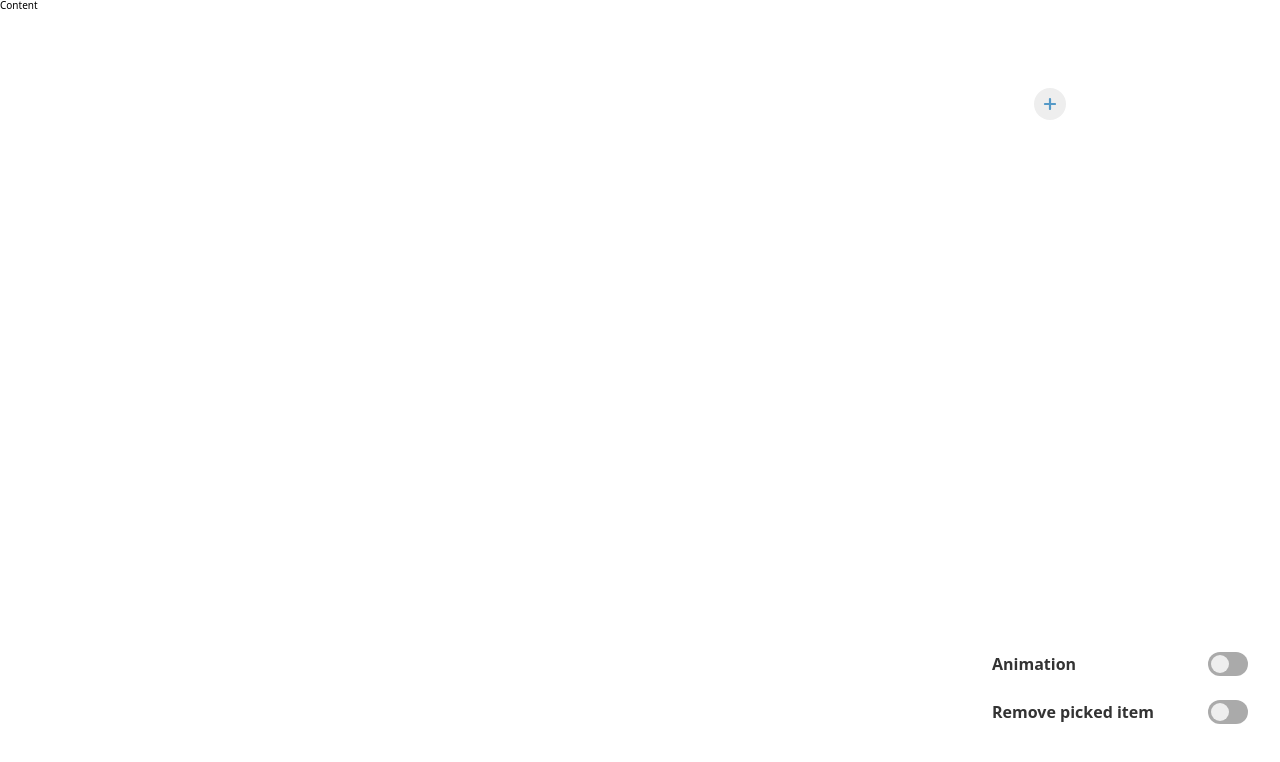
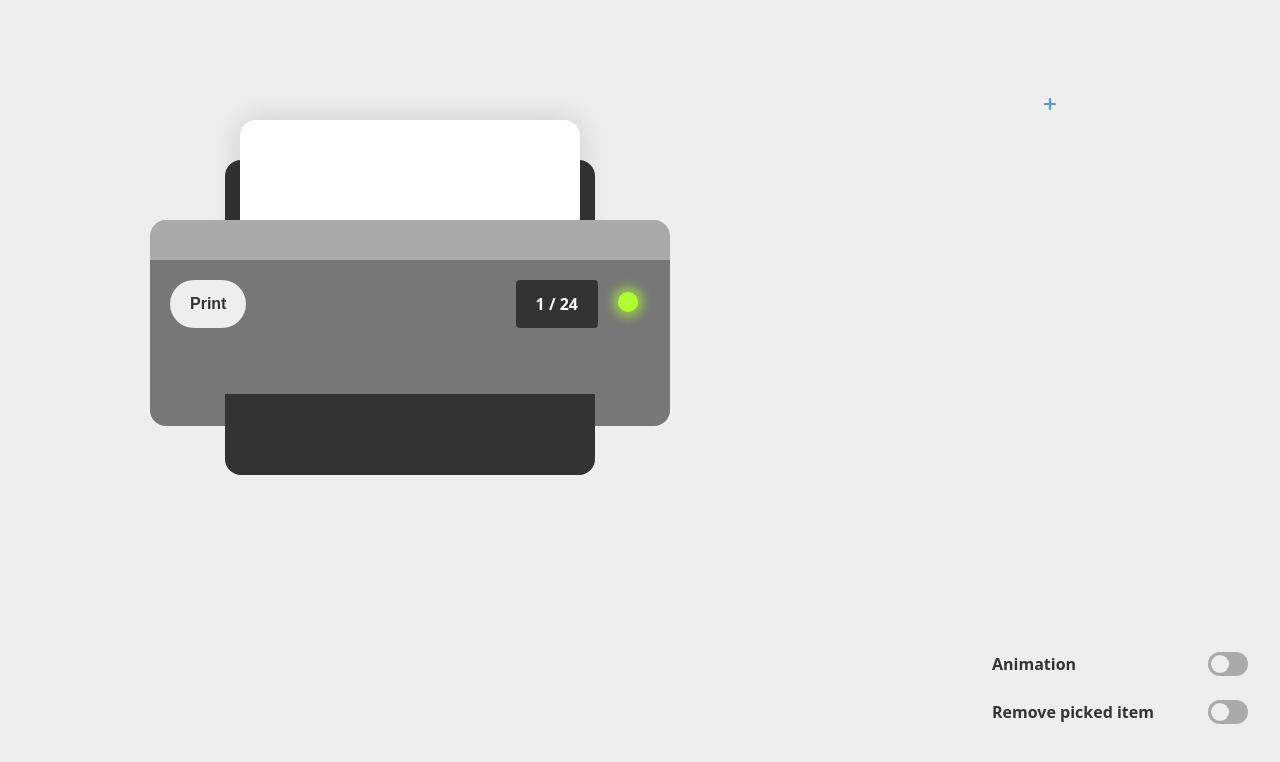
Before and after one commit to euparkn/RandomPrinter, a React (Create React App) app: page / in a window 1280 px wide. Shown: the top 762 px of the page. Built offline with nearby package versions, Linux system fonts and the light colour scheme.

Commit message:
feat: Printer component and style (#11)

```diff
--- a/src/assets/styles/_content.scss
+++ b/src/assets/styles/_content.scss
@@ -1,4 +1,7 @@
 .content {
+  @include FULLSIZE;
   min-width: 280px;
-  width: 100%;
+  display: flex;
+  justify-content: center;
+  align-items: center;
 }
--- /dev/null
+++ b/src/assets/styles/_printer.scss
@@ -0,0 +1,79 @@
+.printer {
+  width: 520px;
+  height: 560px;
+  position: relative;
+  > div {
+    position: absolute;
+    left: 50%;
+    transform: translateX(-50%);
+  }
+  .printer-box {
+    width: 370px;
+    height: 315px;
+    background-color: var(--gray-4);
+    border-radius: 16px;
+    z-index: 99;
+    top: 40px;
+  }
+  .printer-body-behind {
+    width: 520px;
+    height: 52px;
+    background-color: var(--gray-3);
+    z-index: 98;
+    top: 254px;
+    border-radius: 0 0 16px 16px;
+  }
+  .printer-body {
+    width: 520px;
+    height: 134px;
+    background-color: var(--gray-3);
+    z-index: 102;
+    top: 140px;
+    padding: 20px;
+    display: flex;
+    justify-content: space-between;
+    box-sizing: border-box;
+    &::before {
+      content: "";
+      width: 520px;
+      height: 40px;
+      border-radius: 16px 16px 0 0;
+      background-color: var(--gray-2);
+      top: -40px;
+      left: 0;
+      position: absolute;
+    }
+  }
+}
+
+.print-info-box {
+  display: flex;
+  align-items: flex-start;
+  gap: 8px;
+}
+
+.print-counter {
+  padding: 16px 20px;
+  background-color: var(--gray-4);
+  @include TEXT;
+  color: #ffffff;
+  border-radius: 4px;
+}
+
+.print-light {
+  width: 20px;
+  height: 20px;
+  margin: 12px;
+  background-color: greenyellow;
+  border-radius: 50%;
+  box-shadow: 0 0 8px 6px rgba($color: greenyellow, $alpha: 0.5);
+}
+
+.printer-paper {
+  width: 340px;
+  height: 140px;
+  background-color: #ffffff;
+  border-radius: 16px;
+  z-index: 100;
+  box-shadow: 0 0 32px rgba($color: #000000, $alpha: 0.15);
+}
--- a/src/assets/styles/index.scss
+++ b/src/assets/styles/index.scss
@@ -4,6 +4,7 @@
 @import "./molecules";
 @import "./content";
 @import "./aside";
+@import "./printer";
 
 html {
   font-size: 10px;
@@ -23,6 +24,7 @@ body,
 
 .main {
   display: flex;
+  background-color: var(--gray-1);
 }
 
 @font-face {
--- a/src/components/Content/index.tsx
+++ b/src/components/Content/index.tsx
@@ -1,5 +1,11 @@
+import Printer from "../Printer";
+
 function Content() {
-  return <div className="content">Content</div>;
+  return (
+    <div className="content">
+      <Printer />
+    </div>
+  );
 }
 
 export default Content;
--- /dev/null
+++ b/src/components/Printer/PrinterCounter.tsx
@@ -0,0 +1,5 @@
+function PrinterCounter() {
+  return <div className="print-counter">1 / 24</div>;
+}
+
+export default PrinterCounter;
--- /dev/null
+++ b/src/components/Printer/PrinterInfoBox.tsx
@@ -0,0 +1,5 @@
+function PrinterInfoBox({ children }: { children: React.ReactNode }) {
+  return <div className="print-info-box">{children}</div>;
+}
+
+export default PrinterInfoBox;
--- /dev/null
+++ b/src/components/Printer/PrinterLight.tsx
@@ -0,0 +1,5 @@
+function PrinterLight() {
+  return <div className="print-light" />;
+}
+
+export default PrinterLight;
--- /dev/null
+++ b/src/components/Printer/PrinterPaper.tsx
@@ -0,0 +1,5 @@
+function PrinterPaper() {
+  return <div className="printer-paper" />;
+}
+
+export default PrinterPaper;
--- /dev/null
+++ b/src/components/Printer/index.tsx
@@ -0,0 +1,29 @@
+import TextButton from "../_Atoms/TextButton";
+import PrinterCounter from "./PrinterCounter";
+import PrinterInfoBox from "./PrinterInfoBox";
+import PrinterLight from "./PrinterLight";
+import PrinterPaper from "./PrinterPaper";
+
+const Info = Object.assign(PrinterInfoBox, {
+  Counter: PrinterCounter,
+  Light: PrinterLight,
+});
+
+function Printer() {
+  return (
+    <div className="printer">
+      <div className="printer-box" />
+      <div className="printer-body">
+        <TextButton text="Print" />
+        <Info>
+          <Info.Counter />
+          <Info.Light />
+        </Info>
+      </div>
+      <div className="printer-body-behind" />
+      <PrinterPaper />
+    </div>
+  );
+}
+
+export default Printer;
```
